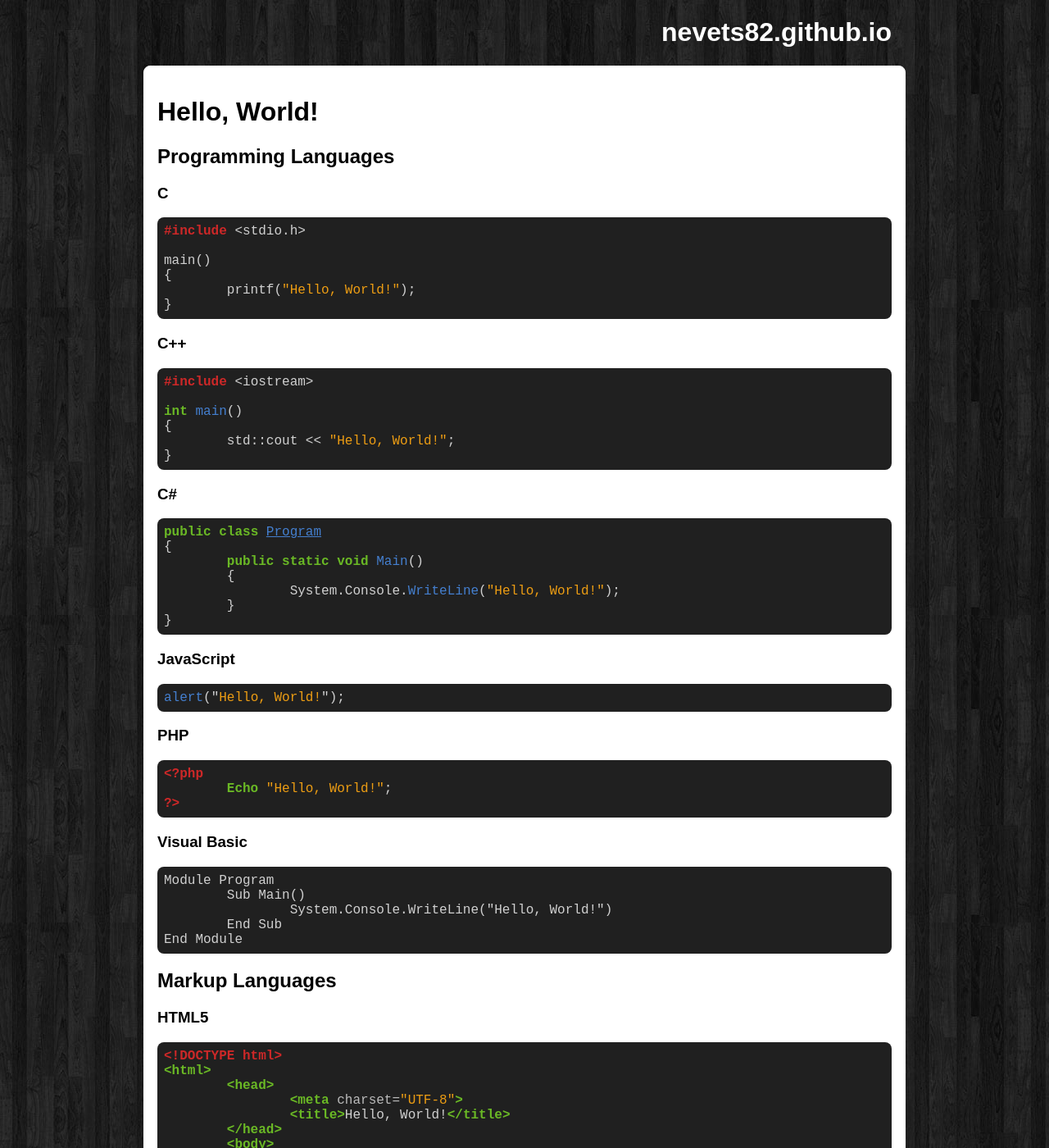
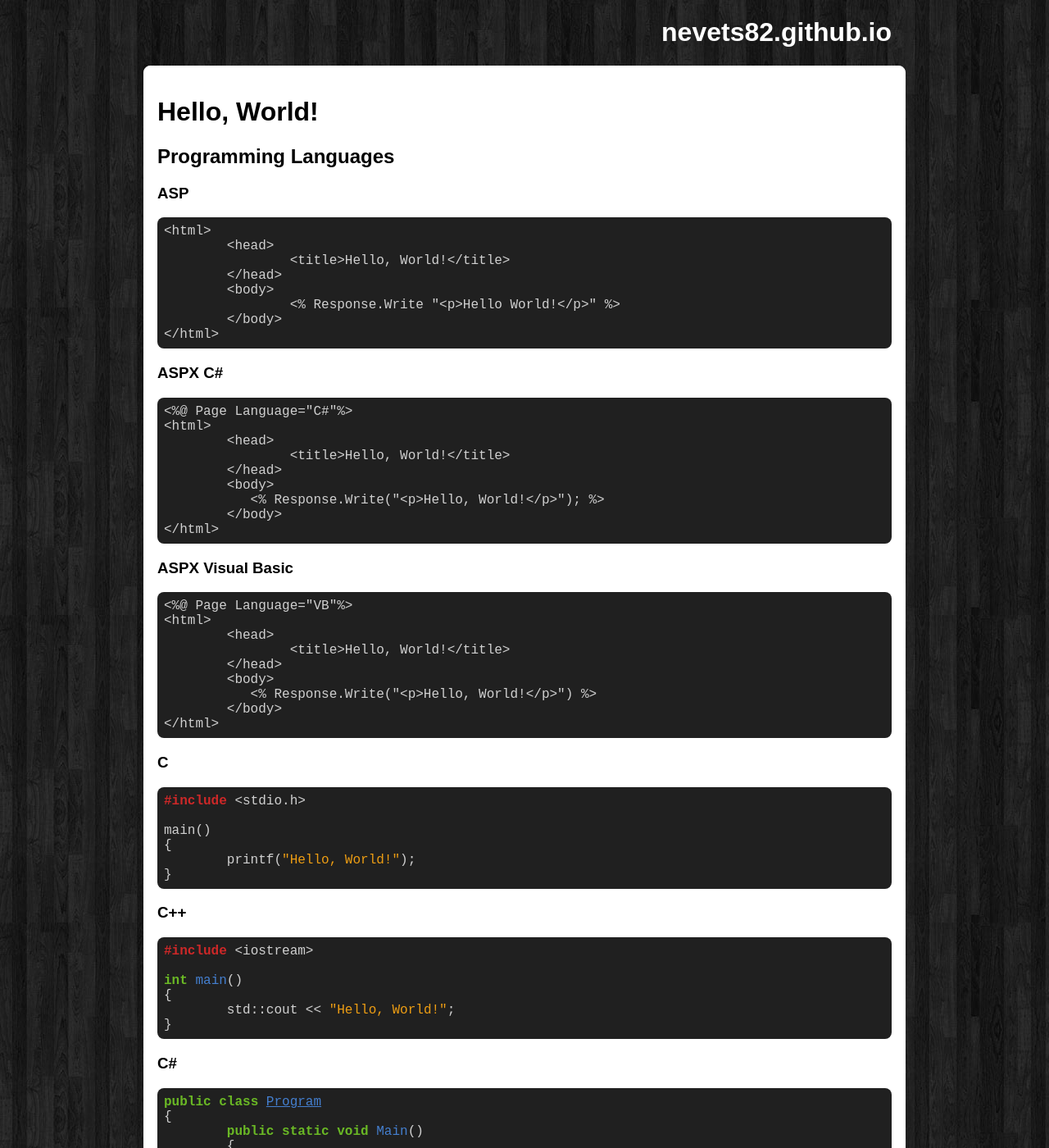
Before and after one commit to Nevets82/nevets82.github.io, a Jekyll site: the page built from index.md, in a window 1280 px wide and 1400 px high. Shown: the whole window at 82% size. Built offline with Jekyll 4.4.1, drawn with Linux system fonts in a browser that asks for light colours; Markdown is read by kramdown in place of the engine named in the settings.

Commit message:
Hello, World! Update

````diff
--- a/index.md
+++ b/index.md
@@ -5,6 +5,47 @@ title: Hello, World!
 # Hello, World! #
 
 ## Programming Languages ##
+
+### ASP ###
+
+```aspx-cs
+<html>
+	<head>
+		<title>Hello, World!</title>
+	</head>
+	<body>
+		<% Response.Write "<p>Hello World!</p>" %>
+	</body>
+</html>
+```
+
+### ASPX C# ###
+
+```aspx-cs
+<%@ Page Language="C#"%>
+<html>
+	<head>
+		<title>Hello, World!</title>
+	</head>
+	<body>
+	   <% Response.Write("<p>Hello, World!</p>"); %>
+	</body>
+</html>
+```
+
+### ASPX Visual Basic ###
+
+```aspx-vb
+<%@ Page Language="VB"%>
+<html>
+	<head>
+		<title>Hello, World!</title>
+	</head>
+	<body>
+	   <% Response.Write("<p>Hello, World!</p>") %>
+	</body>
+</html>
+```
 
 ### C ###
 
````
